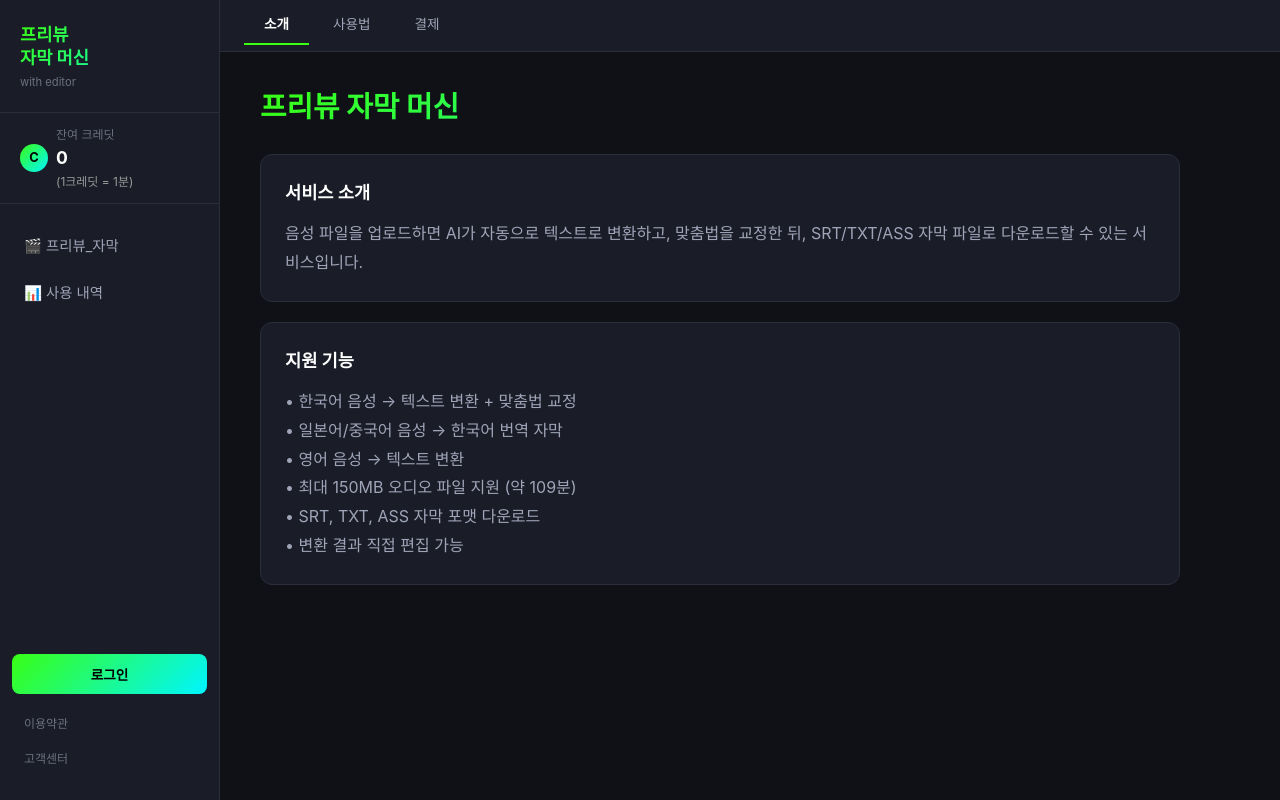
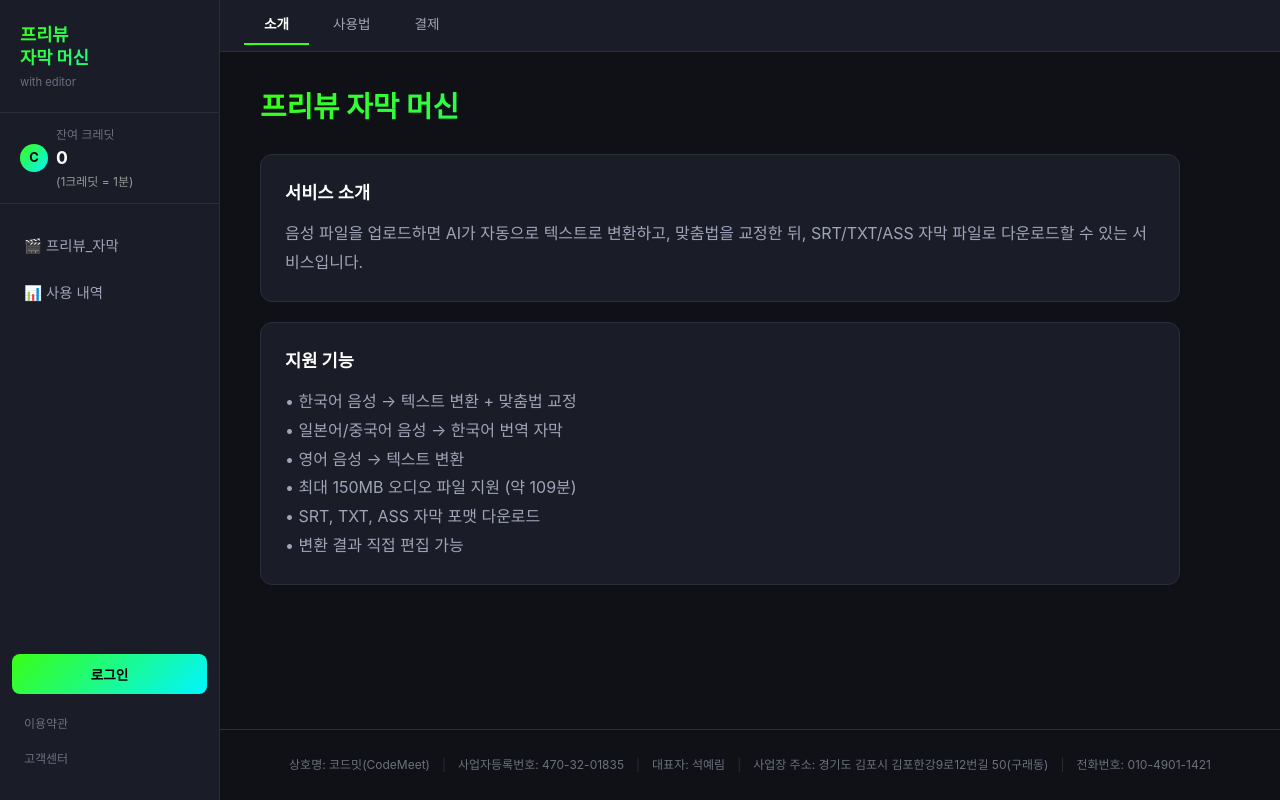
Before and after one commit to evilmuff0805-create/PR_text, a React (Vite) app in the folder client/: page /intro in a window 1280 px wide. Built offline with nearby package versions, Linux system fonts and the light colour scheme; a web font is replaced by a local one.

Commit message:
사업자 정보 footer 추가 (토스페이먼츠 심사용)

```diff
--- a/client/src/components/Layout.jsx
+++ b/client/src/components/Layout.jsx
@@ -75,11 +75,36 @@ export default function Layout({ children }) {
         flex: 1,
         marginLeft: isMobile ? 0 : '220px',
         paddingTop: '52px',
+        display: 'flex',
+        flexDirection: 'column',
+        minHeight: '100vh',
       }}>
         {!isMobile && <Header />}
-        <main style={{ padding: isMobile ? '20px 16px' : '32px 40px', maxWidth: '1000px' }}>
+        <main style={{ padding: isMobile ? '20px 16px' : '32px 40px', maxWidth: '1000px', flex: 1 }}>
           {children}
         </main>
+        <footer style={{
+          borderTop: '1px solid var(--border-color)',
+          padding: '24px',
+          textAlign: 'center',
+          fontSize: '0.75rem',
+          color: 'var(--text-muted, #666)',
+          display: 'flex',
+          flexWrap: 'wrap',
+          justifyContent: 'center',
+          gap: '6px 12px',
+          lineHeight: 1.8,
+        }}>
+          <span>상호명: 코드밋(CodeMeet)</span>
+          <span style={{ color: 'var(--border-color, #333)' }}>|</span>
+          <span>사업자등록번호: 470-32-01835</span>
+          <span style={{ color: 'var(--border-color, #333)' }}>|</span>
+          <span>대표자: 석예림</span>
+          <span style={{ color: 'var(--border-color, #333)' }}>|</span>
+          <span>사업장 주소: 경기도 김포시 김포한강9로12번길 50(구래동)</span>
+          <span style={{ color: 'var(--border-color, #333)' }}>|</span>
+          <span>전화번호: 010-4901-1421</span>
+        </footer>
       </div>
     </div>
   );
```
